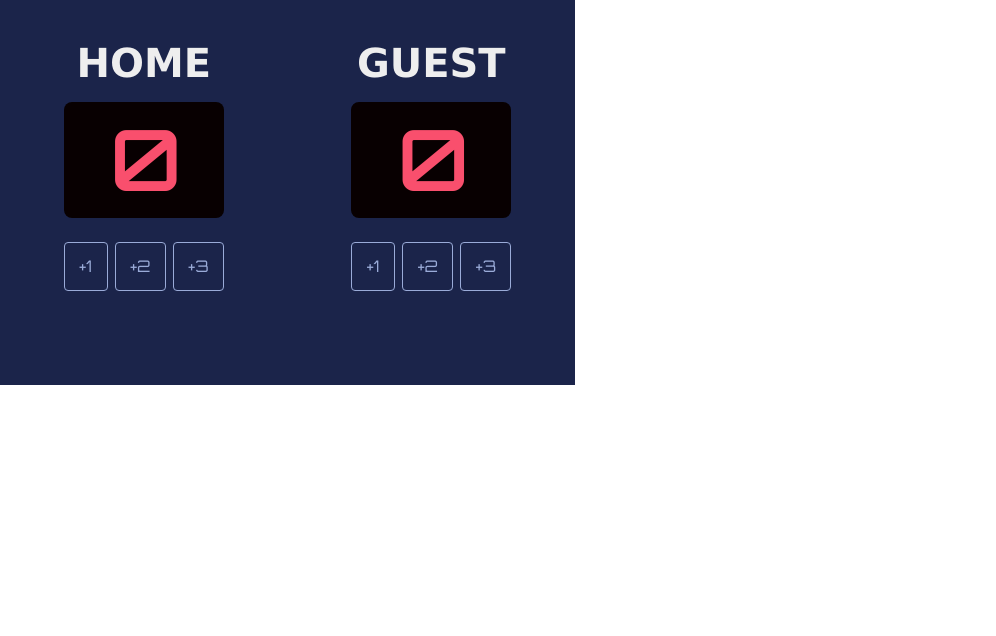
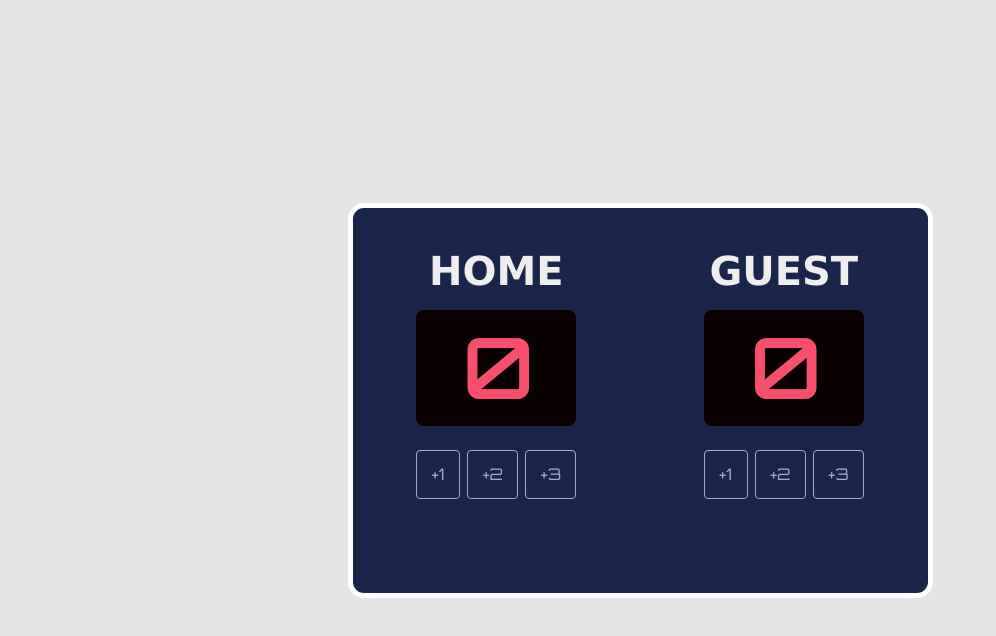
Before and after one commit to vishalicious213/basketball-scoreboard, a plain HTML site: page index.html in a window 1280 px wide. Shown: the whole page, without its empty margins (0-996 px from the left). Drawn offline with nearby package versions, Linux system fonts and the light colour scheme; a web font is replaced by a local one.

Commit message:
styled body & container

```diff
--- a/index.css
+++ b/index.css
@@ -2,6 +2,10 @@
 
 body {
     margin: 0;
+    background-color: #e5e5e5;
+    display: flex;
+    justify-content: center;
+    align-items: center;
 }
 
 .container {
@@ -10,6 +14,8 @@ body {
     background: #1B244A;
     width: 575px;
     height: 385px;
+    border-radius: 1rem;
+    border: 5px solid white;
 }
 
 .score {
```
